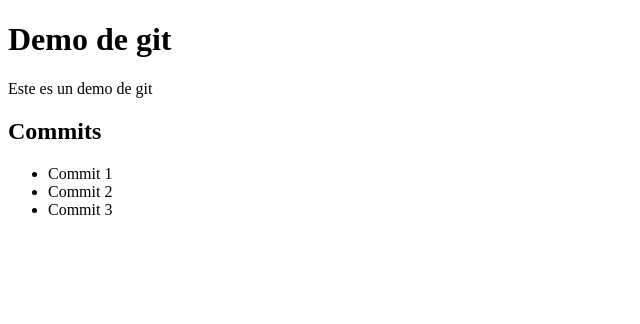
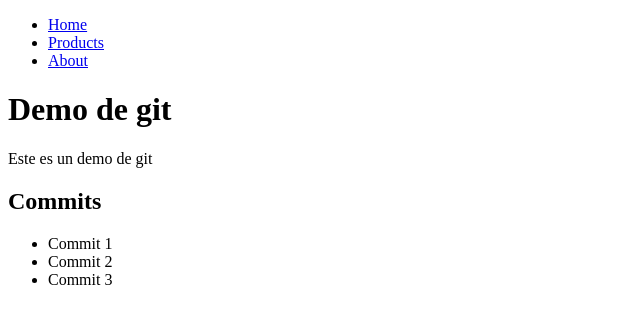
Before and after one commit to alce65/demo-01-git, a plain HTML site: page web/index.html in a window 1280 px wide. Shown: the whole page, without its empty margins (0-640 px from the left). Drawn offline with Linux system fonts and the light colour scheme.

Commit message:
Add menu to home page

```diff
--- a/web/index.html
+++ b/web/index.html
@@ -20,6 +20,13 @@
     </script>
   </head>
   <body>
+    <nav>
+      <ul>
+        <li><a href="index.html">Home</a></li>
+        <li><a href="products/index.html">Products</a></li>
+        <li><a href="about/index.html">About</a></li>
+      </ul>
+    </nav>
     <h1>Demo de git</h1>
     <p>Este es un demo de git</p>
     <div id="commits"></div>
```
